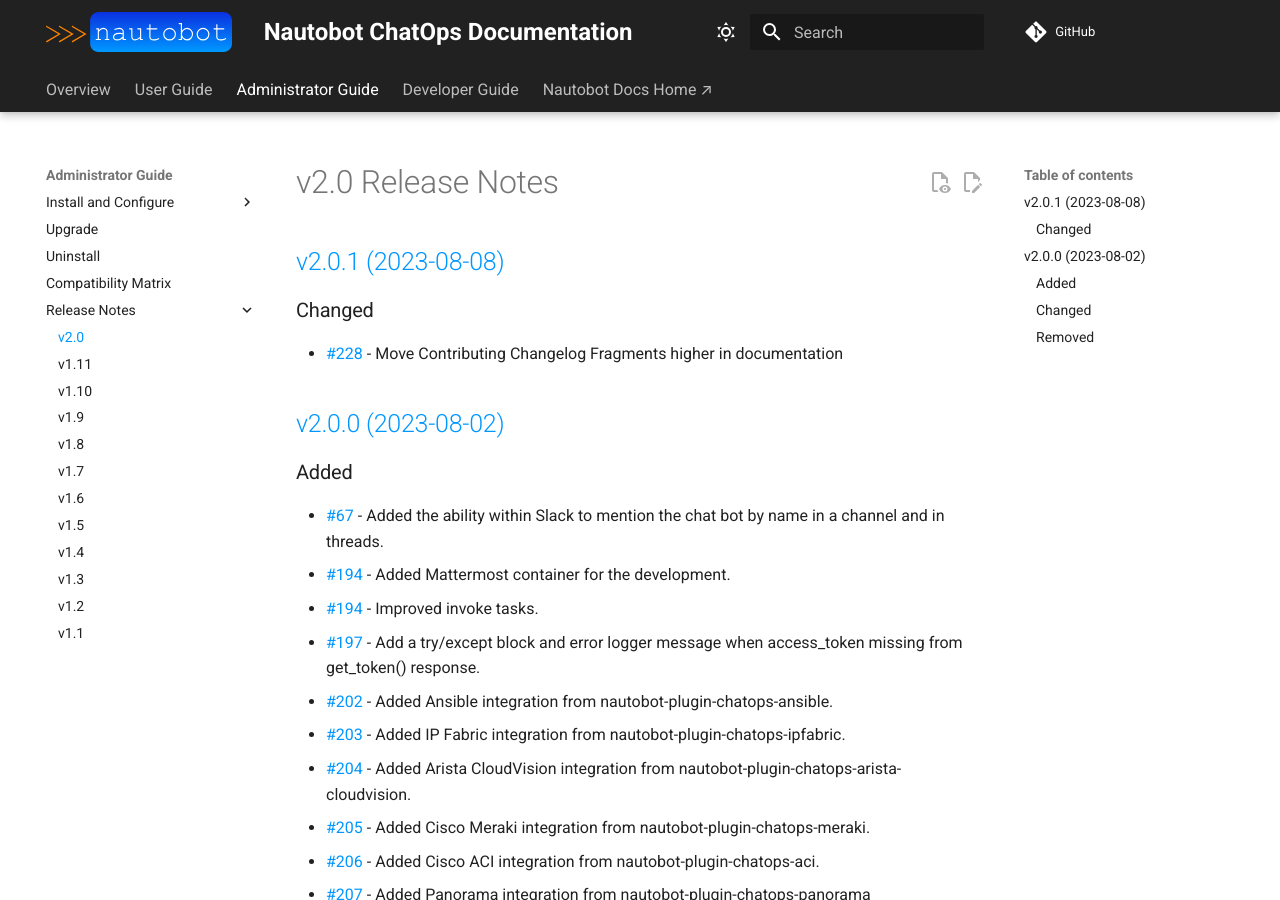
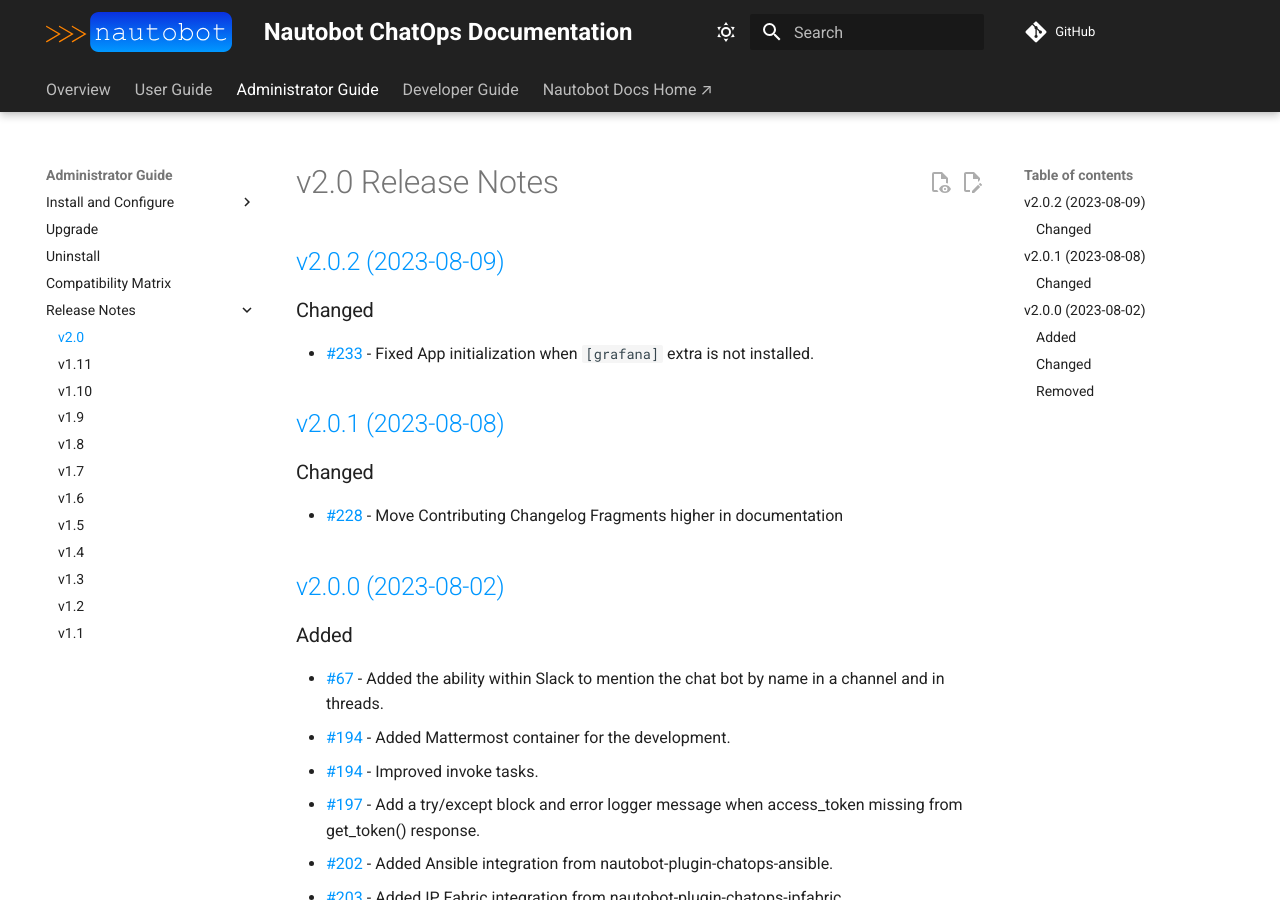
Before and after one commit to nautobot/nautobot-app-chatops, an MkDocs documentation site: the page built from docs/admin/release_notes/version_2.0.md, in a window 1280 px wide and 900 px high. Built offline with MkDocs 1.6.1 and Material for MkDocs 9.7.7, drawn with Linux system fonts in a browser that asks for light colours; comment, search, counter and statistics services are not loaded.

Commit message:
Prep for release v2.0.2

```diff
--- a/docs/admin/release_notes/version_2.0.md
+++ b/docs/admin/release_notes/version_2.0.md
@@ -2,12 +2,17 @@
 # v2.0 Release Notes
 
 <!-- towncrier release notes start -->
+## [v2.0.2 (2023-08-09)](https://github.com/nautobot/nautobot-plugin-chatops/releases/tag/v2.0.2)
+
+### Changed
+
+- [#233](https://github.com/nautobot/nautobot-plugin-chatops/pull/233) - Fixed App initialization when `[grafana]` extra is not installed.
+
 ## [v2.0.1 (2023-08-08)](https://github.com/nautobot/nautobot-plugin-chatops/releases/tag/v2.0.1)
 
 ### Changed
 
 - [#228](https://github.com/nautobot/nautobot-plugin-chatops/issues/228) - Move Contributing Changelog Fragments higher in documentation
-
 
 ## [v2.0.0 (2023-08-02)](https://github.com/nautobot/nautobot-plugin-chatops/releases/tag/v2.0.0)
 
--- a/pyproject.toml
+++ b/pyproject.toml
@@ -1,6 +1,6 @@
 [tool.poetry]
 name = "nautobot-chatops"
-version = "2.0.1"
+version = "2.0.2"
 description = "A plugin providing chatbot capabilities for Nautobot"
 authors = ["Network to Code, LLC <opensource@networktocode.com>"]
 readme = "README.md"
```
